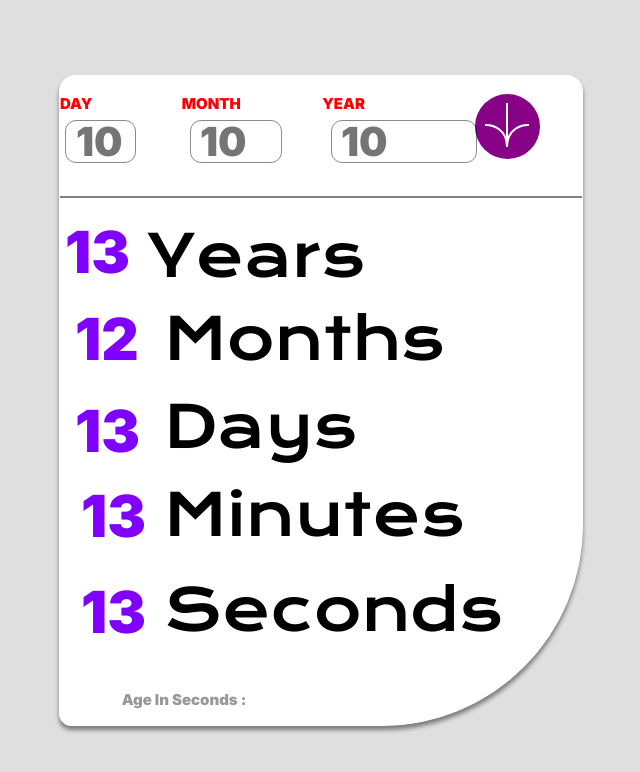
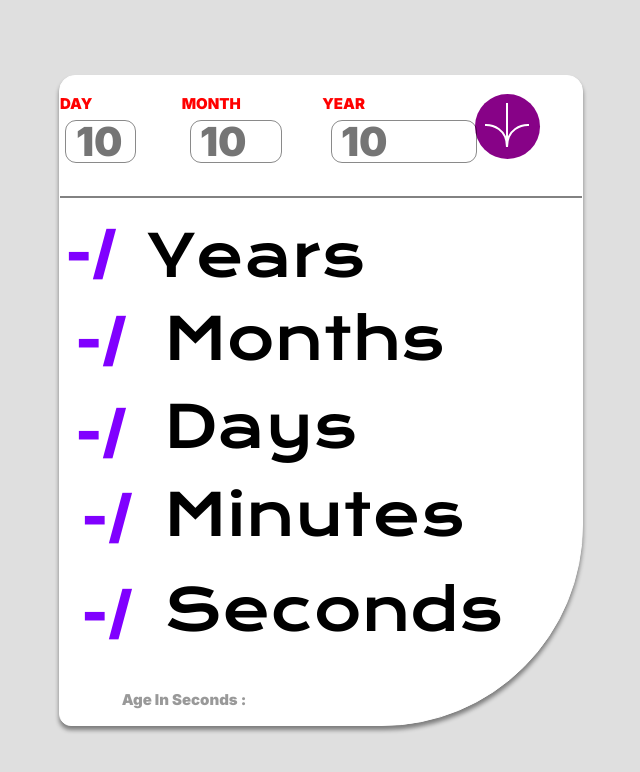
Before and after one commit to MaazMedia/estimated-age, a plain HTML site: page index.html in a window 1280 px wide. Shown: the whole page, without its empty margins (319-959 px from the left). Drawn offline with nearby package versions, Linux system fonts and the light colour scheme.

Commit message:
Update index.html

```diff
--- a/index.html
+++ b/index.html
@@ -5,6 +5,7 @@
     <meta name="viewport" content="initial-scale=1, width=device-width" />
 
     <link rel="stylesheet" href="./global.css" />
+    <title>Age Calculator</title>
     <link rel="stylesheet" href="./index.css" />
     <link
       rel="stylesheet"
@@ -78,7 +79,7 @@
           <div class="seconds-label">
             <div class="frame-separator">
 
-              <div class="year-frame" id="year">13</div>
+              <div class="year-frame" id="year">-/</div>
               <div class="month-frame">
                 <div class="years">Years</div>
               </div>
@@ -89,14 +90,14 @@
           <div class="days-minutes-frame">
             <div class="seconds-frame">
               <div class="year-frame-group">
-                <div class="month-frame-group" id="month">12</div>
+                <div class="month-frame-group" id="month">-/</div>
               </div>
-              <div class="frames-frame" id="days">13</div>
+              <div class="frames-frame" id="days">-/</div>
               <div class="text-frame">
-                <div class="days-minutes-frame1" id="minutes">13</div>
+                <div class="days-minutes-frame1" id="minutes">-/</div>
               </div>
               <div class="year-frame-group1">
-                <div class="div" id="seconds">13</div>
+                <div class="div" id="seconds">-/</div>
               </div>
             </div>
             <div class="years-text">
```
